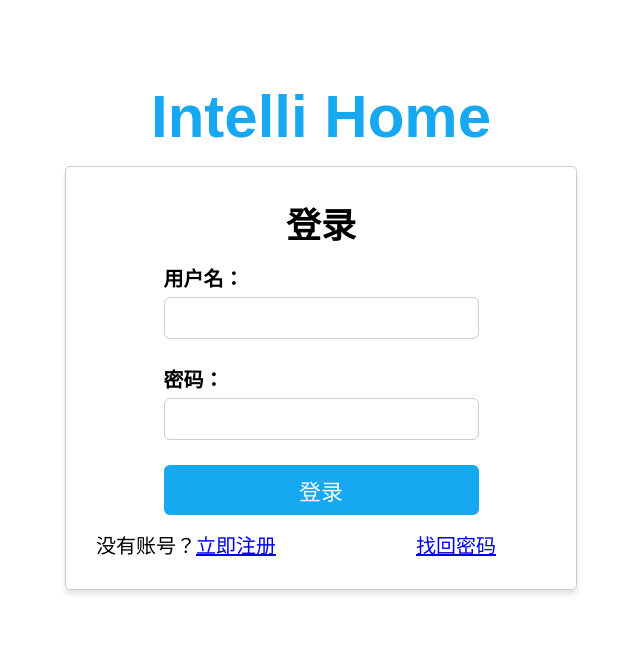
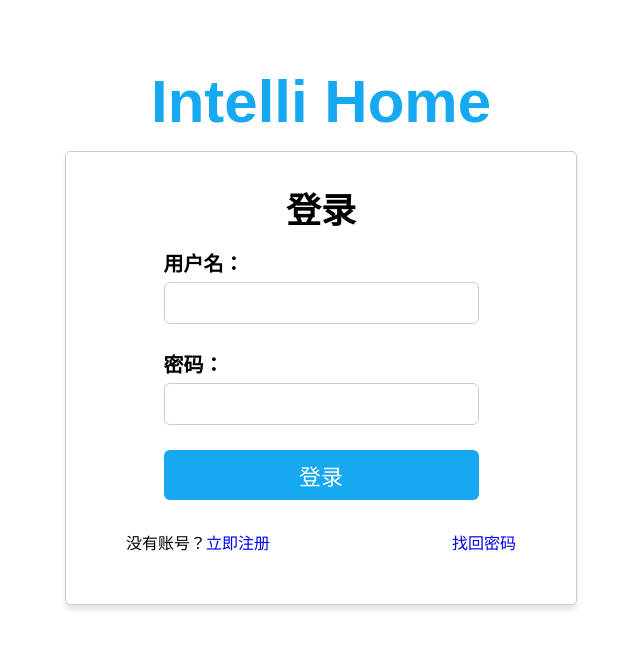
Before and after one commit to hypeopal/intelli-web, a Vue app: page /auth/login in a window 1280 px wide. Shown: the top 648 px of the page, without its empty margins (319-959 px from the left). Built offline with nearby package versions, Linux system fonts and the light colour scheme; a web font is replaced by a local one; what @tsparticles/vue3 would draw is missing.

Commit message:
update login css

```diff
--- a/src/components/LoginComp.vue
+++ b/src/components/LoginComp.vue
@@ -12,10 +12,9 @@
       </div>
       <button type="submit" class="login-button" :disabled="isLoading">登录</button>
     </form>
-    <div style="font-size: 20px;user-select: none">
-      <span>没有账号？</span>
-      <router-link to="/auth/signup">立即注册</router-link>
-      <router-link to="/auth/findpassword" style="margin-left: 140px">找回密码</router-link>
+    <div class="help-info">
+      <span>没有账号？<router-link to="/auth/signup">立即注册</router-link></span>
+      <router-link to="/auth/findpassword">找回密码</router-link>
     </div>
     <p v-if="errorMessage" class="error">{{ errorMessage }}</p>
   </div>
--- a/src/css/login.css
+++ b/src/css/login.css
@@ -78,3 +78,18 @@
     color: red;
     margin-bottom: -5px;
 }
+
+
+.help-info a {
+    text-decoration-line: none;
+}
+
+.help-info {
+    display: flex;
+    flex-direction: row;
+    font-size: 16px;
+    user-select: none;
+    justify-content: space-between;
+    padding: 0 30px 0 30px;
+    margin: 30px 0 20px 0;
+}
```
